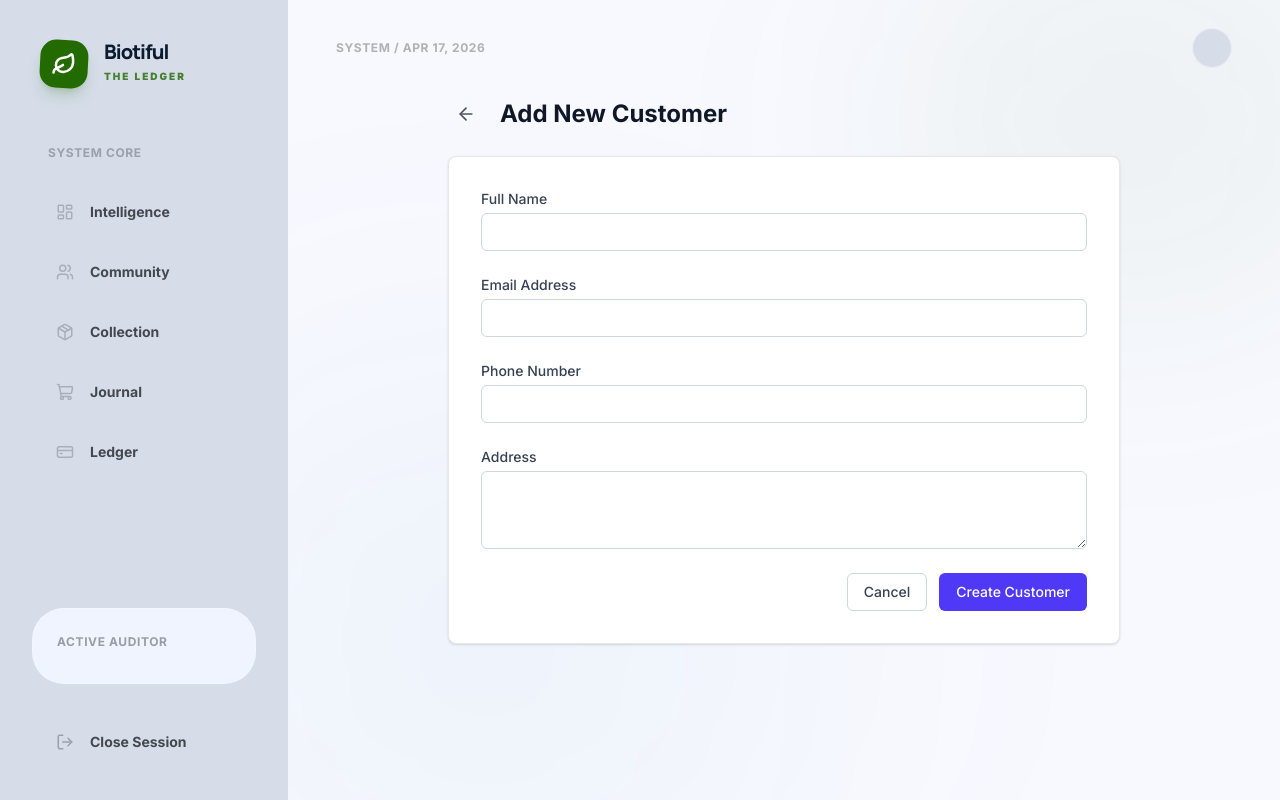
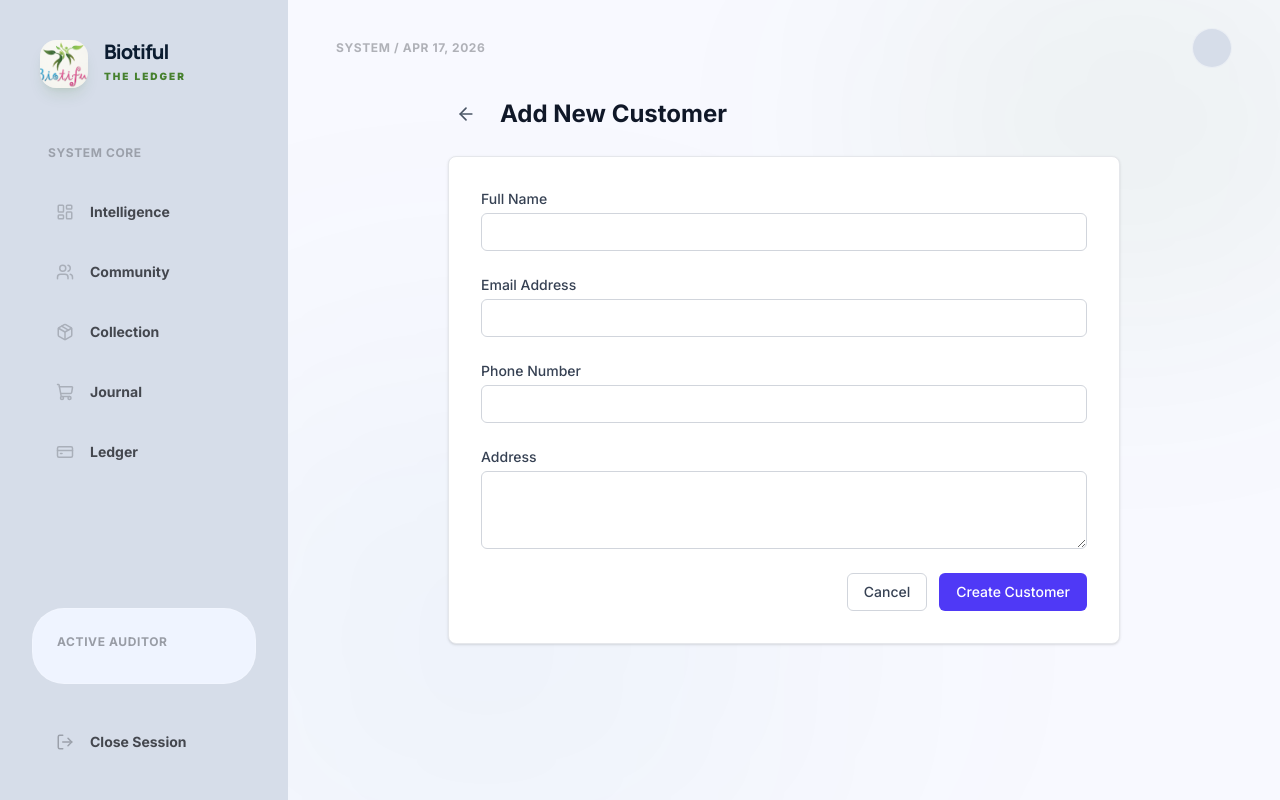
Before and after one commit to cchobba/biotifull-ERP, a Next.js app: page /customers/new in a window 1280 px wide. Built offline with nearby package versions, Linux system fonts and the light colour scheme; no server answers.

Commit message:
Branding: Integrate official Bio-tiful logo into sidebar and header

```diff
--- a/src/app/layout.tsx
+++ b/src/app/layout.tsx
@@ -6,15 +6,13 @@ import {
   LogOut,
   LayoutDashboard,
   CreditCard,
-  Leaf,
   ChevronRight,
-  Menu,
-  X
 } from "lucide-react";
 import Link from "next/link";
 import "./globals.css";
 import { MobileNav } from "@/components/mobile-nav";
 import { Manrope, Inter } from 'next/font/google';
+import Image from "next/image";
 
 const manrope = Manrope({
   subsets: ['latin'],
@@ -43,20 +41,26 @@ export default async function DashboardLayout({
 
   return (
     <html lang="en" className={`${manrope.variable} ${inter.variable}`}>
-      <body className="antialiased font-functional bg-surface">
+      <body className="antialiased font-functional bg-surface text-on-surface">
         <div className="flex h-screen overflow-hidden">
-          {/* Sidebar Navigation Rail - Atmospheric Layering */}
+          {/* Sidebar Navigation Rail */}
           <aside className="hidden lg:flex w-72 bg-surface-container-highest flex-col shrink-0 z-20">
             <div className="p-10">
-              <div className="flex items-center gap-4">
-                <div className="bg-primary p-3 rounded-2xl text-on-primary rotate-3 shadow-lg shadow-primary/20">
-                  <Leaf size={24} strokeWidth={2.5} />
+              <Link href="/" className="flex items-center gap-4 group">
+                <div className="relative w-12 h-12 overflow-hidden rounded-2xl shadow-lg shadow-primary/10 group-hover:scale-105 transition-transform duration-500">
+                  <Image
+                    src="/logo.png"
+                    alt="Bio-tiful Logo"
+                    fill
+                    className="object-cover"
+                    priority
+                  />
                 </div>
                 <div>
                   <h1 className="text-xl font-display font-extrabold tracking-tighter text-on-surface leading-none">Biotiful</h1>
                   <span className="text-[10px] uppercase tracking-[0.2em] text-primary font-black opacity-80">The Ledger</span>
                 </div>
-              </div>
+              </Link>
             </div>
 
             <nav className="flex-1 px-8 py-4 space-y-2 overflow-y-auto">
@@ -81,24 +85,24 @@ export default async function DashboardLayout({
             </div>
           </aside>
 
-          {/* Main Content Area - Light Refraction Principles */}
+          {/* Main Content Area */}
           <main className="flex-1 relative overflow-hidden flex flex-col w-full bg-surface">
-            {/* Ambient gradients instead of shadows */}
+            {/* Ambient gradients */}
             <div className="absolute top-[-10%] right-[-10%] w-[50%] h-[50%] bg-primary/5 rounded-full blur-[120px] pointer-events-none"></div>
             <div className="absolute bottom-[-10%] left-[-10%] w-[60%] h-[60%] bg-secondary/5 rounded-full blur-[150px] pointer-events-none"></div>
 
-            {/* Mobile Header - Glassmorphism */}
+            {/* Mobile Header */}
             <header className="lg:hidden h-20 px-8 flex items-center justify-between border-b border-surface-container-high bg-surface/80 backdrop-blur-xl z-30 shrink-0">
-              <div className="flex items-center gap-3">
-                <div className="bg-primary p-2 rounded-xl text-on-primary">
-                  <Leaf size={18} strokeWidth={2.5} />
+              <Link href="/" className="flex items-center gap-3">
+                <div className="relative w-10 h-10 overflow-hidden rounded-xl">
+                  <Image src="/logo.png" alt="Bio-tiful Logo" fill className="object-cover" />
                 </div>
-                <span className="font-display font-black text-on-surface tracking-tighter">Biotiful</span>
-              </div>
+                <span className="font-display font-black text-on-surface tracking-tighter text-lg">Biotiful</span>
+              </Link>
               <MobileNav navItems={navItems} userEmail={session?.user?.email} />
             </header>
 
-            {/* Desktop Top Bar - Minimalist Editorial */}
+            {/* Desktop Top Bar */}
             <header className="hidden lg:flex h-24 px-12 items-center justify-between z-10 shrink-0">
               <div className="label-sm-editorial opacity-40">
                 System / {new Date().toLocaleDateString('en-US', { month: 'short', day: 'numeric', year: 'numeric' })}
```
Also changed, not shown: public/logo.png (added).
